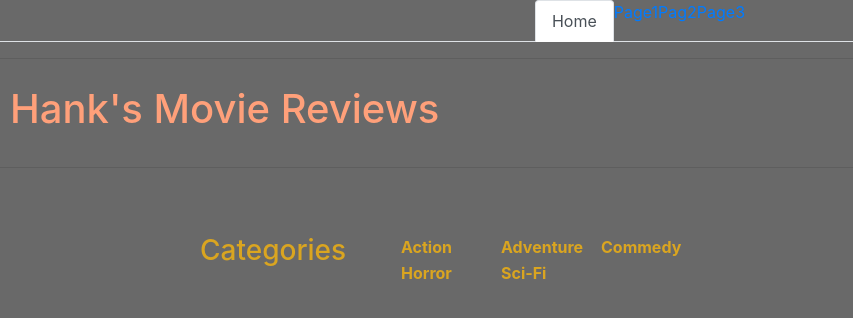
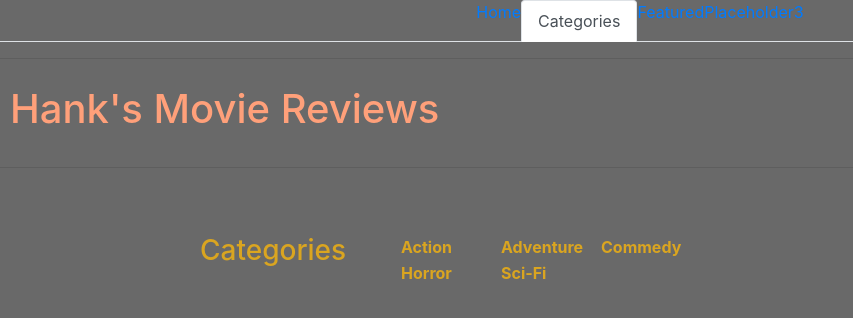
Before and after one commit to hankanater/imd233_Finalproject, a plain HTML site: page catgories.html in a window 1280 px wide. Shown: the whole page, without its empty margins (0-853 px from the left). Drawn offline with nearby package versions, Linux system fonts and the light colour scheme.

Commit message:
navbar directs + text centering fixes

```diff
--- a/catgories.html
+++ b/catgories.html
@@ -24,18 +24,18 @@
   </head>
   <body style="background-color: dimgray;">
       <!--Navbar-->
-    <ul class="nav nav-tabs justify-content-center">
+      <ul class="nav nav-tabs justify-content-center">
         <li class="nav-item">
-            <a class="nav-link active" data-toggle="tab" href="">Home</a> <!--TODO: after href add links to pages-->
+            <a class="" data-toggle="tab" href="index.html">Home</a> <!--TODO: after href add links to pages-->
         </li>
         <li class="nav-item">
-            <a class="" data-toggle="tab" href="">Page1</a>
+            <a class="nav-link active" data-toggle="tab" href="catgories.html">Categories</a>
         </li>
         <li class="nav-item">
-            <a class="" data-toggle="tab" href="">Pag2</a>
+            <a class="" data-toggle="tab" href="jumanji2.html">Featured</a>
         </li>
         <li class="nav-item">
-            <a class="" data-toggle="tab" href="">Page3</a>
+            <a class="" data-toggle="tab" href="">Placeholder3</a>
         </li>
      </ul>
       <hr>
--- a/styles.css
+++ b/styles.css
@@ -4,6 +4,7 @@
     /*background-color: white;*/
     border: 1px black;
     padding: 10px;
+
 }
 
 .titleCenter {
```
Also changed, not shown: index.html (+6 -5 lines), jumanji2.html (+11 -12 lines).
